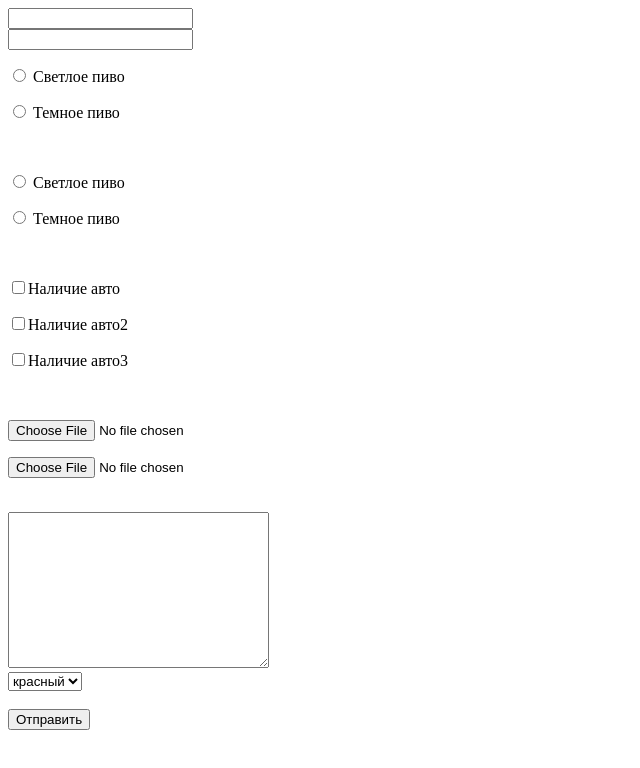
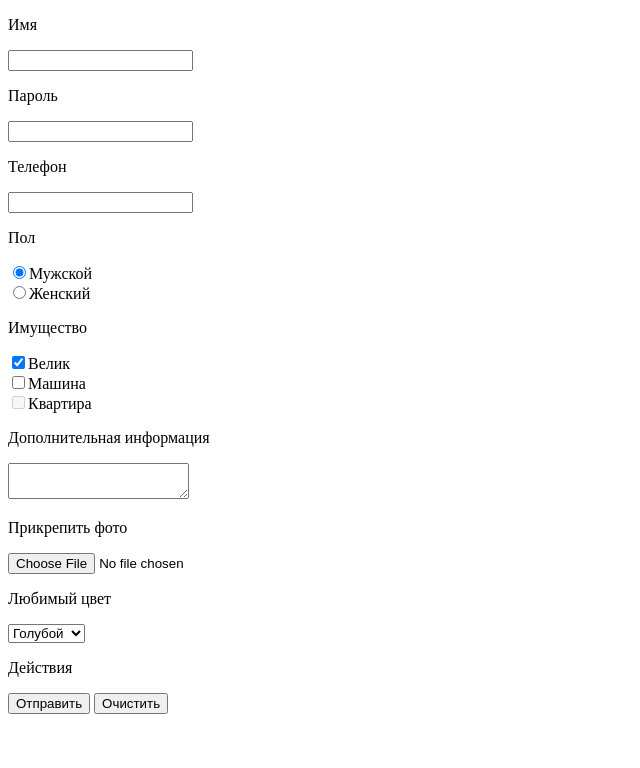
Before and after one commit to Sahachiova/skillbox, a plain HTML site: page Forms/index.html in a window 1280 px wide. Shown: the whole page, without its empty margins (0-640 px from the left). Drawn offline with Linux system fonts and the light colour scheme.

Commit message:
my forms2

```diff
--- a/Forms/index.html
+++ b/Forms/index.html
@@ -7,50 +7,65 @@
   <title>Document</title>
 </head>
 <body>
-  <form action="#" method="post" enctype="multipart/form-data"></form>
+<form action="#" method="get" enctype="multipart/form-data">
   <div>
-
-  <input type="text" name="username" value="">
+    <p>Имя</p>
+    <input tabindex="1" type="text" name="username" value="">
   </div>
   <div>
-
-  <input type="password" name="userpass" value="">
+    <p>Пароль</p>
+    <input tabindex="2" type="password" name="userpass" value="">
   </div>
   <div>
-  <p> <input type="radio" name="beer" value="lager"> Светлое пиво</p>
-  <p> <input type="radio" name="beer" value="dark"> Темное пиво</p>
-</div>
-<br>
-<div>
-  <p> <input type="radio" name="beer2" value="lager"> Светлое пиво</p>
-  <p> <input type="radio" name="beer2" value="dark"> Темное пиво</p>
-</div>
-<br>
-<div>
-  <p><input type="checkbox" name="car" value="yes">Наличие авто</p>
-  <p><input type="checkbox" name="car2" value="yes">Наличие авто2</p>
-  <p><input type="checkbox" name="car3" value="yes">Наличие авто3</p>
-</div>
-<br>
-<div>
-  <p><input type="file" name="foto" ></p>
-  <p><input type="file" name="foto" ></p>
-</div>
-<br>
-<div>
-  <textarea name="text" cols="30" rows="10"></textarea>
+    <p>Телефон</p>
+    <input tabindex="3" type="tel" name="number" value="">
   </div>
   <div>
-  <select name="color">
-    <option value="red"> красный</option>
-    <option value="yellow">желтый</option>
-    <option value="blue"> голубой</option>
+    <p>Пол</p>
+    <div>
+    <input tabindex="4" checked type="radio" name="gender" value="men">Мужской
+    </div>
+    <div>
+    <input tabindex="4" type="radio" name="gender" value="woman">Женский
+    </div>
+  </div>
+  <div>
+    <p>Имущество</p>
+    <div>
+    <input tabindex="5" checked type="checkbox" name="bike" value="yes">Велик
+
+    </div>
+    <div>
+      <input tabindex="6" type="checkbox" name="car" value="yes">Машина
+
+    </div>
+    <div>
+      <input tabindex="7" disabled type="checkbox" name="house" value="yes">Квартира
+
+    </div>
+  </div>
+  <div>
+    <p>Дополнительная информация</p>
+    <textarea tabindex="8" name="text" ></textarea>
+
+  </div>
+  <div>
+    <p>Прикрепить фото</p>
+    <input tabindex="9" type="file">
+  </div>
+  <div>
+    <p>Любимый цвет</p>
+    <select tabindex="10" name="color">
+      <option value="red">Красный</option>
+      <option value="green">Зеленый</option>
+      <option selected value="blue">Голубой</option>
     </select>
   </div>
-<br>
   <div>
-  <button type="submit">Отправить</button>
+    <p>Действия</p>
+    <button tabindex="11" type="submit">Отправить</button>
+    <button tabindex="12" type="reset">Очистить</button>
   </div>
-
+</form>
 </body>
 </html>
```
Lines whose indentation alone changed are shown as unchanged.
